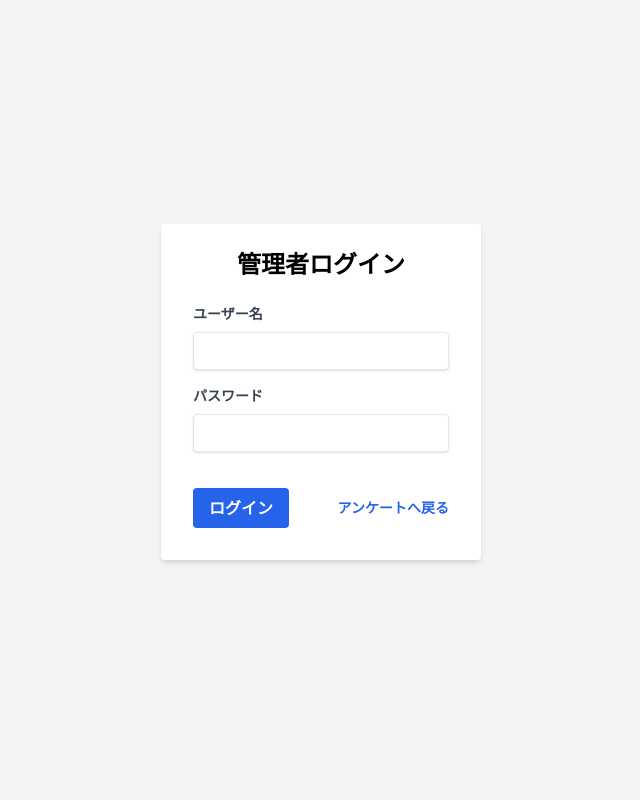
After one commit to yzhiro/survey, a PHP site: page /login.php in a window 1280 px wide. The commit adds this page. Shown: the whole page, without its empty margins (319-959 px from the left). Run offline with PHP 8.4, Linux system fonts and the light colour scheme; a stand-in replaces the project's code that opens the database connection; some libraries are stand-ins or nearby versions.

Commit message:
管理者権限追加

```diff
--- /dev/null
+++ b/login.php
@@ -0,0 +1,39 @@
+<!DOCTYPE html>
+<html lang="ja">
+<head>
+    <meta charset="UTF-8">
+    <meta name="viewport" content="width=device-width, initial-scale=1.0">
+    <title>管理者ログイン</title>
+    <script src="https://cdn.tailwindcss.com"></script>
+</head>
+<body class="bg-gray-100 flex items-center justify-center h-screen">
+    <div class="w-full max-w-xs">
+        <form action="authenticate.php" method="POST" class="bg-white shadow-md rounded px-8 pt-6 pb-8 mb-4">
+            <h1 class="text-2xl font-bold text-center mb-6">管理者ログイン</h1>
+            <?php
+            session_start();
+            if (isset($_SESSION['error'])) {
+                echo '<p class="text-red-500 text-xs italic mb-4">' . htmlspecialchars($_SESSION['error']) . '</p>';
+                unset($_SESSION['error']);
+            }
+            ?>
+            <div class="mb-4">
+                <label for="username" class="block text-gray-700 text-sm font-bold mb-2">ユーザー名</label>
+                <input type="text" name="username" id="username" required class="shadow appearance-none border rounded w-full py-2 px-3 text-gray-700 leading-tight focus:outline-none focus:shadow-outline">
+            </div>
+            <div class="mb-6">
+                <label for="password" class="block text-gray-700 text-sm font-bold mb-2">パスワード</label>
+                <input type="password" name="password" id="password" required class="shadow appearance-none border rounded w-full py-2 px-3 text-gray-700 mb-3 leading-tight focus:outline-none focus:shadow-outline">
+            </div>
+            <div class="flex items-center justify-between">
+                <button type="submit" class="bg-blue-600 hover:bg-blue-700 text-white font-bold py-2 px-4 rounded focus:outline-none focus:shadow-outline">
+                    ログイン
+                </button>
+                <a href="index.php" class="inline-block align-baseline font-bold text-sm text-blue-600 hover:text-blue-800">
+                    アンケートへ戻る
+                </a>
+            </div>
+        </form>
+    </div>
+</body>
+</html>
```
Also changed, not shown: analysis.php (+14 -24 lines), index.php (+8 -0 lines), logout.php (added, +21 -0 lines), submit.php (+8 -5 lines), thanks.php (added, +18 -0 lines), 1 other file.
